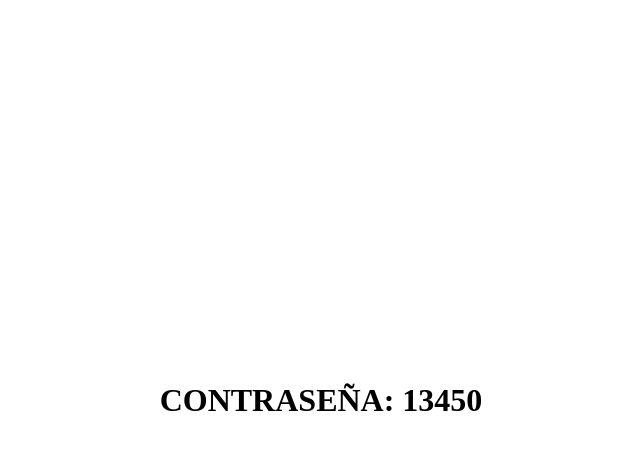
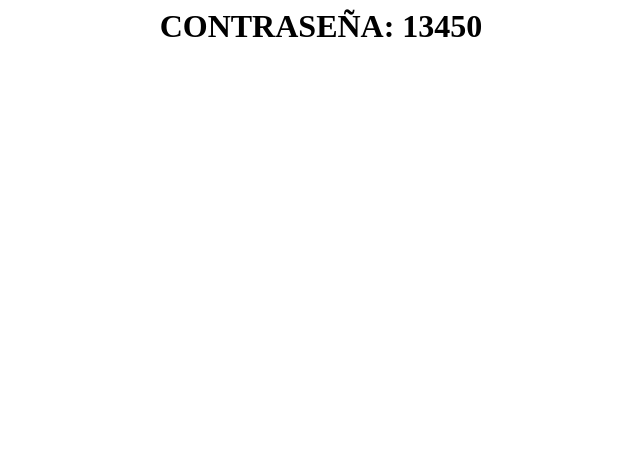
Before and after one commit to antonio-martin-cuartero/felicidades, a plain HTML site: page index.html in a window 1280 px wide. Shown: the whole page, without its empty margins (319-959 px from the left). Drawn offline with Linux system fonts and the light colour scheme.

Commit message:
Update index.html

```diff
--- a/index.html
+++ b/index.html
@@ -3,11 +3,11 @@
     <title> ¡Bien hecho! </title>
   </head>
   <body>
-    <h1 style="
-    height: 100%;
-    display: flex;
-    justify-content: center;
-    align-items: center;
-"> CONTRASEÑA: 13450 </h1>
+    <h1
+      style="
+        display: flex;
+        justify-content: center;
+        align-items: center;
+      "> CONTRASEÑA: 13450 </h1>
   </body>
 </html>
```
